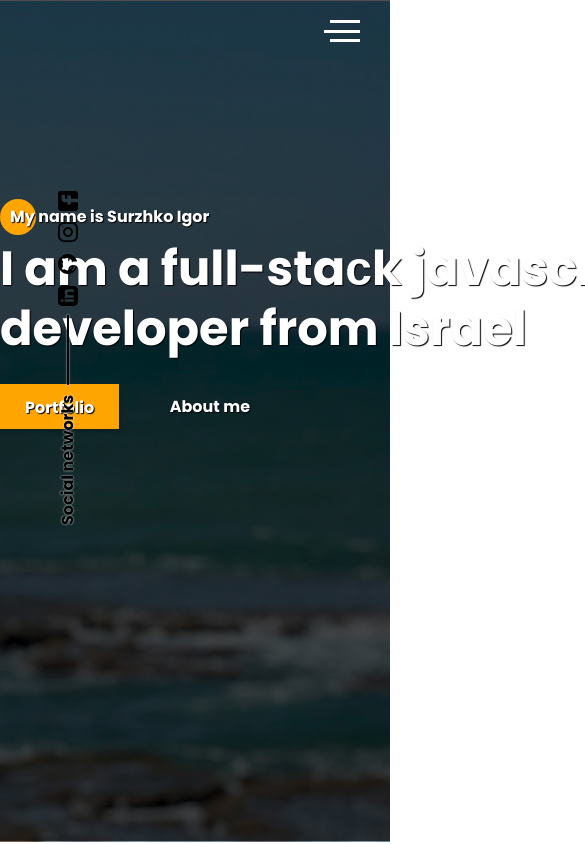
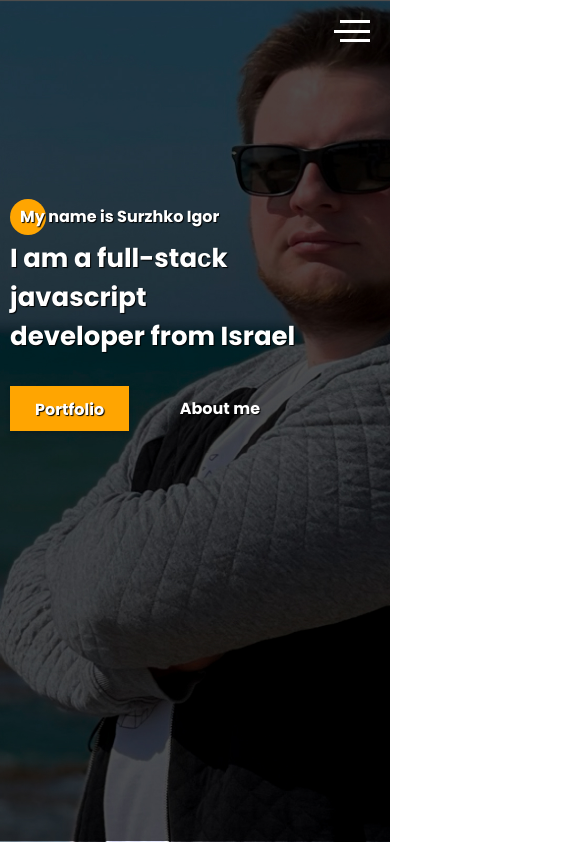
Before and after one commit to igorSurz/portfolioSite, a website: page src/index.html in a window 390 px wide. Shown: the top 844 px of the page, 585 px wide, since content can reach past the window. Drawn offline with nearby package versions, Linux system fonts and the light colour scheme; files that its build step writes are made by us from their sources; files whose address does not match are found by name.

Commit message:
mobile first block

```diff
--- a/src/index.html
+++ b/src/index.html
@@ -125,7 +125,7 @@
 		</div>
 	</section>
 
-	<section class="aboutMe">
+	<!-- <section class="aboutMe">
 		<div class="container aboutMe__container">
 			<img src="img/main_photo.jpg" alt="main_photo" class="aboutMe__photo">
 			<div class="aboutMe__titleBlock">
@@ -439,11 +439,7 @@
 				</div>
 			</div>
 		</div>
-	</section>
-
-
-
-
+	</section> -->
 
 
 	<script src="js/script.js"></script>
--- /dev/null
+++ b/src/sass/blocks/_media.scss
@@ -0,0 +1,70 @@
+@media (max-width: 1439px) {
+    .sidepanel {
+        display: none;
+    }
+
+}
+
+@media (max-width: 1200px) {
+    .container {
+        max-width: 960px ;
+    }
+    .sidepanel {
+        display: none;
+    }
+
+}
+
+@media (max-width: 992px) {
+    .container {
+        max-width: 720px ;
+    }
+}
+
+@media (max-width: 768px) {
+    .container {
+        max-width: 540px ;
+    }
+    .title {
+        &_fz48 {
+            font-size: 28px;
+        }
+    }
+    .promo {
+        &__title {
+            line-height: 39px;
+            width: 400px;
+        }
+    }
+}
+
+@media (max-width: 576px) {
+    .container {
+        max-width: 100%;
+        padding: 0 10px;
+    }
+    .promo {
+        background: url('../img/main_bg.jpg') no-repeat 78%/cover;
+        &__title {
+            line-height: 39px;
+            width: 300px;
+        }
+        &__btns {
+            margin-top: 30px;
+        }
+    }
+    .hamburger {
+        right: 20px;
+    }
+    .menu {
+        &__block {
+            width: 250px;
+            padding-left: 10px;
+        }
+    }
+    .title {
+        &_fz48 {
+            font-size: 26px;
+        }
+    }
+}
--- a/src/sass/blocks/_promo.scss
+++ b/src/sass/blocks/_promo.scss
@@ -1,7 +1,7 @@
 .promo {
     min-height: 100vh;
     position: relative;
-    background: url('../img/main_bg.jpg') no-repeat 50%/cover;
+    background: url('../img/main_bg.jpg') no-repeat 70%/cover;
     padding-top: 205px;
     &__title {
         color: #fff;
--- a/src/sass/style.scss
+++ b/src/sass/style.scss
@@ -36,3 +36,4 @@
 @import 'blocks/portfolio';
 @import 'blocks/price';
 @import 'blocks/contacts';
+@import 'blocks/media'
```
Also changed, not shown: dist/css/style.min.css, dist/index.html.
